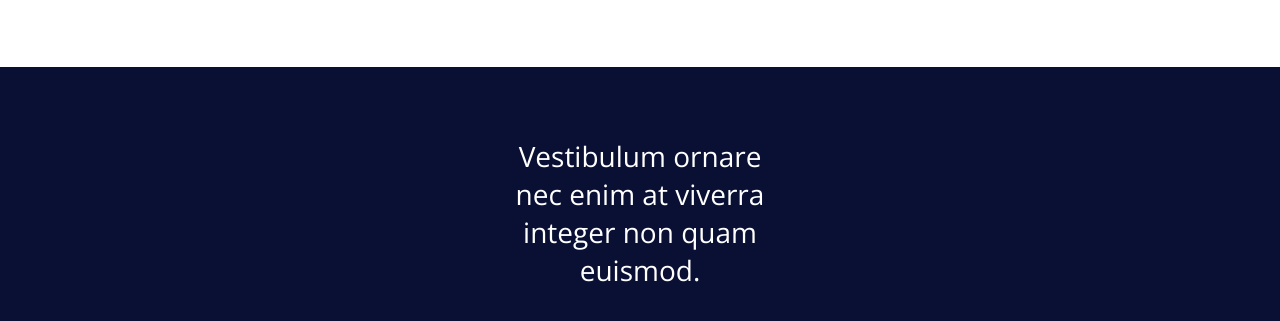
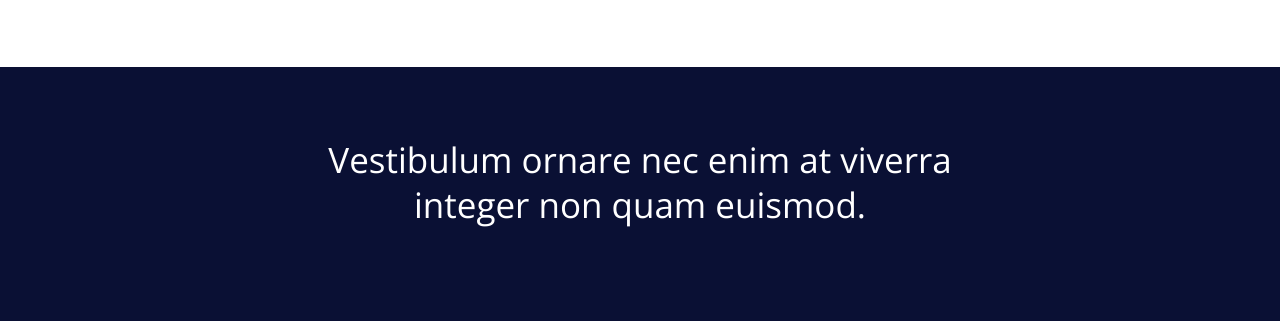
Before and after one commit to soniadotcom/Schwifty-2, a plain HTML site: page index.html in a window 1280 px wide. Shown: the part 2427-2748 px from the top of the page. Drawn offline with nearby package versions, Linux system fonts and the light colour scheme; a script that the page names is missing.

Commit message:
second commit

```diff
--- a/css/style.css
+++ b/css/style.css
@@ -319,7 +319,24 @@ h2 b {
 }
 
 
-
+@media (min-width: 1200px) {
+    .row-6 h1 {
+        margin: 0px auto;
+        padding-top: 70px;
+        padding-bottom: 30px;
+        width: 730px;
+        height: 90px;
+        font-style: normal;
+        font-weight: 300;
+        font-size: 35px;
+        line-height: 45px;
+        text-align: center;
+        color: #FFFFFF;
+    }
+    .row-6 .col-1{
+        width: 90%;
+    }
+}
 
 @media (max-width: 1199px) {
     .row-1 {
```
